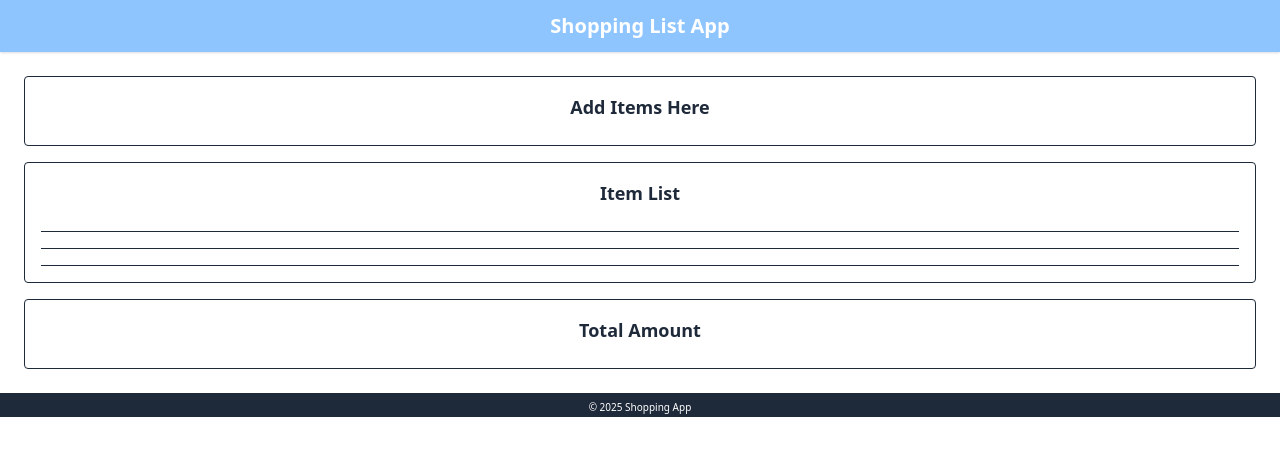
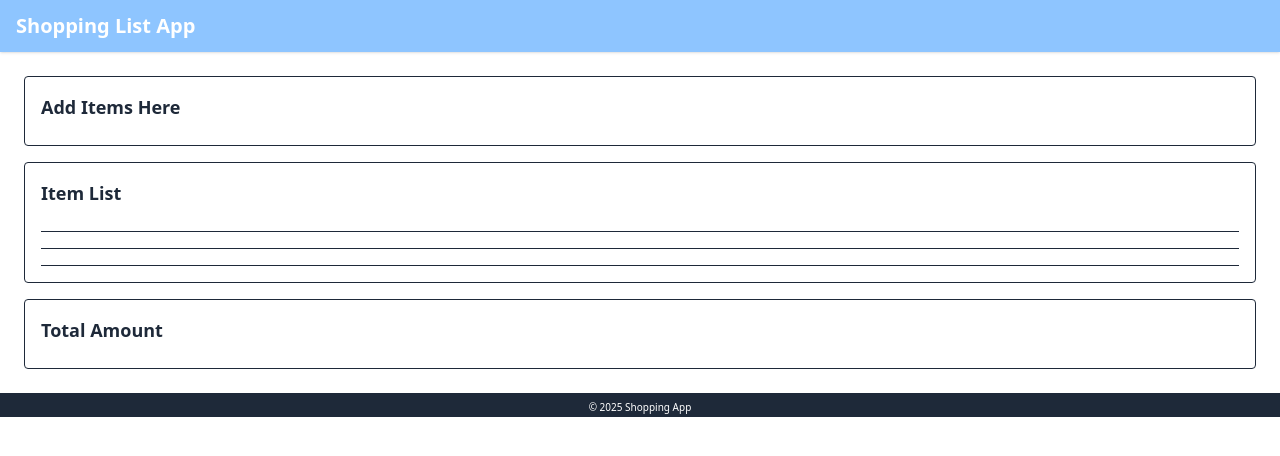
Before and after one commit to tcs-rui-takahashi/react_shoppingList_app, a React (Vite) app: page / in a window 1280 px wide. Shown: the top 456 px of the page. Built offline with nearby package versions, Linux system fonts and the light colour scheme.

Commit message:
text-centerをルート上から削除

```diff
--- a/src/App.tsx
+++ b/src/App.tsx
@@ -4,7 +4,7 @@
 
 function App() {
   return (
-    <div className="flex flex-col min-h-screen text-center text-gray-800">
+    <div className="flex flex-col min-h-screen text-gray-800">
       <header className="bg-blue-300 text-white py-3 px-4 shadow">
         <h1 className="text-xl font-bold">Shopping List App</h1>
       </header>
```
